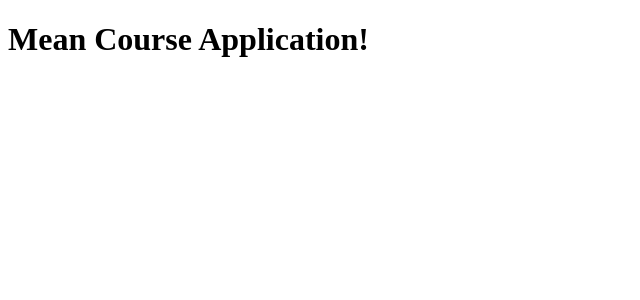
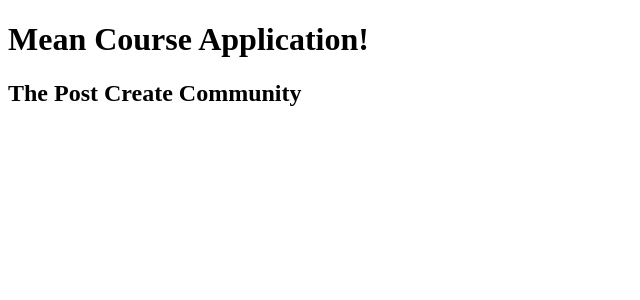
Before and after one commit to sandeepnunna90/mean-course, an Angular app: page / in a window 1280 px wide. Shown: the top 300 px of the page, without its empty margins (0-640 px from the left). Built offline with nearby package versions, Linux system fonts and the light colour scheme.

Commit message:
Render the post-create component in app-component

```diff
--- a/src/app/app.component.html
+++ b/src/app/app.component.html
@@ -1 +1,2 @@
 <h1> Mean Course Application!</h1>
+<app-post-create></app-post-create>
--- a/src/app/app.module.ts
+++ b/src/app/app.module.ts
@@ -2,10 +2,12 @@
 import { NgModule } from '@angular/core';
 
 import { AppComponent } from './app.component';
+import { PostCreateComponent } from './posts/post-create/post-create.component';
 
 @NgModule({
   declarations: [
-    AppComponent
+    AppComponent,
+    PostCreateComponent
   ],
   imports: [
     BrowserModule
--- /dev/null
+++ b/src/app/posts/post-create/post-create.component.html
@@ -0,0 +1 @@
+<h2>The Post Create Community</h2>
```
Also changed, not shown: src/app/posts/post-create/post-create.component.ts (added, +7 -0 lines).
